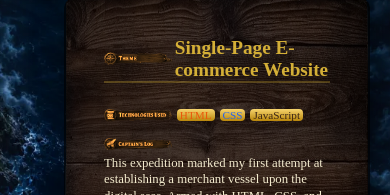
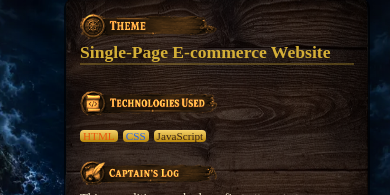
Before and after one commit to Nathan-Front/Portfolio, a plain HTML site: page index.html in a window 390 px wide. Shown: the part 1351-1546 px from the top of the page. Drawn offline with Linux system fonts and the light colour scheme; files whose address does not match are found by name.

Commit message:
adjusted design for mobile viewport on index html

```diff
--- a/components/navigation/nav.css
+++ b/components/navigation/nav.css
@@ -40,8 +40,8 @@
     position: absolute;
     right: -23px;
     top: 99%;
-    width: clamp(7rem, 12vw, 30rem);
-    height: clamp(7rem, 12vw, 30rem);
+    width: clamp(5rem, 12vw, 30rem);
+    height: clamp(5rem, 12vw, 30rem);
     background-image:
     radial-gradient(
         rgba(255,180,50,.25),
@@ -139,6 +139,9 @@
     display: none;
 }
 @media only screen and (max-width: 640px) {
+    :root{
+        --nav-height: 70px;
+    }
     .navbar {
         width: 100% !important;
         max-width:100%;
--- a/components/voyage/voyageSecondSection.css
+++ b/components/voyage/voyageSecondSection.css
@@ -54,7 +54,7 @@
 }
 #my-journey {
     margin-bottom: 1rem;
-    font-size: clamp(1.8rem, 4vw, 5rem);
+    font-size: clamp(1.8rem, 4vw, 4.5rem);
     letter-spacing: 2px;
     color: #df9e51;
     text-shadow:
@@ -233,12 +233,12 @@
     content: "";
     position: absolute;
 }
-.timeline-date> p{
+.timeline-date> p {
     font-size: clamp(18px, 1.2vw, 50px);
     margin: 0;
 }
 /*right side content*/
-.timeline-right{
+.timeline-right {
     transform: translateX(100px);
     opacity: 0;
     transition: all 0.8s ease;
@@ -255,7 +255,7 @@
     margin-bottom: 32px;
     flex: 1.5;
 }
-.timeline-text{
+.timeline-text {
     color: #000000;
     display: flex;
     flex-direction: column;
@@ -276,7 +276,7 @@
     inset 0 0 20px rgba(0,0,0,.3);
 }
 .timeline-text> h3 {
-    font-size: clamp(1.2rem, 2vw, 1.8rem);
+    font-size: clamp(1.1rem, 2vw, 1.8rem);
     margin: 0 0 10px 0;
     color: #d4af37;
     border-bottom: 2px solid rgba(212,175,55,.3);
@@ -313,11 +313,15 @@
 }
 .timeline-text> div:nth-child(2) {
     display: flex;
+    gap: 5px;
+}
+.timeline-text> div:nth-child(2)> ul {
+    display: flex;
     align-items: center;
     flex-wrap: wrap;
     gap: 5px;
 }
-.timeline-text> div:nth-child(2)> span {
+.timeline-text> div:nth-child(2)> ul> li> span {
     background: linear-gradient(
     #f7d46d,
     #b8860b
@@ -685,12 +689,20 @@
     }
     .timeline-text{
         font-size: 20px;
+        padding: 1rem;
     }
+     .timeline-text> h3,
+      .timeline-text> div:nth-child(2),
     .timeline-text> div:nth-child(3),
     .timeline-text> div:nth-child(4),
     .timeline-text> div:nth-child(5),
     .timeline-text> div:nth-child(6) {
         flex-direction: column;
+        align-items: flex-start;
+    }
+    .timeline-text> h3> img,
+    .timeline-text> div> img {
+        width: 50%;
     }
     .timeline-progress{
         left: 5px;
--- a/components/voyage/voyageSecondSection.html
+++ b/components/voyage/voyageSecondSection.html
@@ -77,9 +77,11 @@
                     alt="tech icon"
                     class="tech-icon"
                   />
-                  <span class="html-tag">HTML</span>
-                  <span class="css-tag">CSS</span>
-                  <span class="js-tag">JavaScript</span>
+                  <ul>
+                    <li><span class="html-tag">HTML</span></li>
+                    <li><span class="css-tag">CSS</span></li>
+                    <li><span class="js-tag">JavaScript</span></li>
+                  </ul>
                 </div>
                 <div class="log-section">
                   <img
@@ -188,9 +190,11 @@
                     alt="tech icon"
                     class="tech-icon"
                   />
-                  <span class="html-tag">HTML</span>
-                  <span class="css-tag">CSS</span>
-                  <span class="js-tag">JavaScript</span>
+                  <ul>
+                    <li><span class="html-tag">HTML</span></li>
+                    <li><span class="css-tag">CSS</span></li>
+                    <li><span class="js-tag">JavaScript</span></li>
+                  </ul>
                 </div>
                 <div class="log-section">
                   <img
@@ -320,8 +324,10 @@
                     alt="tech icon"
                     class="tech-icon"
                   />
-                  <span class="react-tag">React</span>
-                  <span class="aws-tag">AWS</span>
+                  <ul>
+                    <li><span class="react-tag">React</span></li>
+                    <li><span class="aws-tag">AWS</span></li>
+                  </ul>
                 </div>
                 <div class="log-section">
                   <img
@@ -436,9 +442,11 @@
                     alt="tech icon"
                     class="tech-icon"
                   />
-                  <span class="html-tag">HTML</span>
-                  <span class="css-tag">CSS</span>
-                  <span class="js-tag">JavaScript</span>
+                  <ul>
+                    <li><span class="html-tag">HTML</span></li>
+                    <li><span class="css-tag">CSS</span></li>
+                    <li><span class="js-tag">JavaScript</span></li>
+                  </ul>
                 </div>
                 <div class="log-section">
                   <img
@@ -545,10 +553,12 @@
                     alt="tech icon"
                     class="tech-icon"
                   />
-                  <span class="html-tag">HTML</span>
-                  <span class="css-tag">CSS</span>
-                  <span class="js-tag">JavaScript</span>
-                  <span class="react-tag">React</span>
+                  <ul>
+                    <li><span class="html-tag">HTML</span></li>
+                    <li><span class="css-tag">CSS</span></li>
+                    <li><span class="js-tag">JavaScript</span></li>
+                    <li><span class="react-tag">React</span></li>
+                  </ul>
                 </div>
                 <div class="log-section">
                   <img
@@ -656,10 +666,12 @@
                     alt="tech icon"
                     class="tech-icon"
                   />
-                  <span class="html-tag">HTML</span>
-                  <span class="css-tag">CSS</span>
-                  <span class="js-tag">JavaScript</span>
-                  <span class="react-tag">React</span>
+                  <ul>
+                    <li><span class="html-tag">HTML</span></li>
+                    <li><span class="css-tag">CSS</span></li>
+                    <li><span class="js-tag">JavaScript</span></li>
+                    <li><span class="react-tag">React</span></li>
+                  </ul>
                 </div>
                 <div class="log-section">
                   <img
@@ -776,10 +788,12 @@
                     alt="tech icon"
                     class="tech-icon"
                   />
-                  <span class="html-tag">HTML</span>
-                  <span class="css-tag">CSS</span>
-                  <span class="js-tag">JavaScript</span>
-                  <span class="react-tag">React</span>
+                  <ul>
+                    <li><span class="html-tag">HTML</span></li>
+                    <li><span class="css-tag">CSS</span></li>
+                    <li><span class="js-tag">JavaScript</span></li>
+                    <li><span class="react-tag">React</span></li>
+                  </ul>
                 </div>
                 <div class="log-section">
                   <img
@@ -889,9 +903,11 @@
                     alt="tech icon"
                     class="tech-icon"
                   />
-                  <span class="html-tag">HTML</span>
-                  <span class="css-tag">CSS</span>
-                  <span class="js-tag">JavaScript</span>
+                  <ul>
+                    <li><span class="html-tag">HTML</span></li>
+                    <li><span class="css-tag">CSS</span></li>
+                    <li><span class="js-tag">JavaScript</span></li>
+                  </ul>
                 </div>
                 <div class="log-section">
                   <img
@@ -1001,10 +1017,12 @@
                     alt="tech icon"
                     class="tech-icon"
                   />
-                  <span class="html-tag">HTML</span>
-                  <span class="css-tag">CSS</span>
-                  <span class="js-tag">JavaScript</span>
-                  <span class="react-tag">React</span>
+                  <ul>
+                    <li><span class="html-tag">HTML</span></li>
+                    <li><span class="css-tag">CSS</span></li>
+                    <li><span class="js-tag">JavaScript</span></li>
+                    <li><span class="react-tag">React</span></li>
+                  </ul>
                 </div>
                 <div class="log-section">
                   <img
--- a/style/style.css
+++ b/style/style.css
@@ -85,7 +85,7 @@
     margin: 0;
 }
 h1 {
-    font-size: clamp(2.5rem, 4vw, 5rem);
+    font-size: clamp(2rem, 4vw, 5rem);
     text-shadow: 3px 3px 12px rgba(0,0,0, 0.3);
     color: #dbeafe;
     letter-spacing: 1.2px;
```
